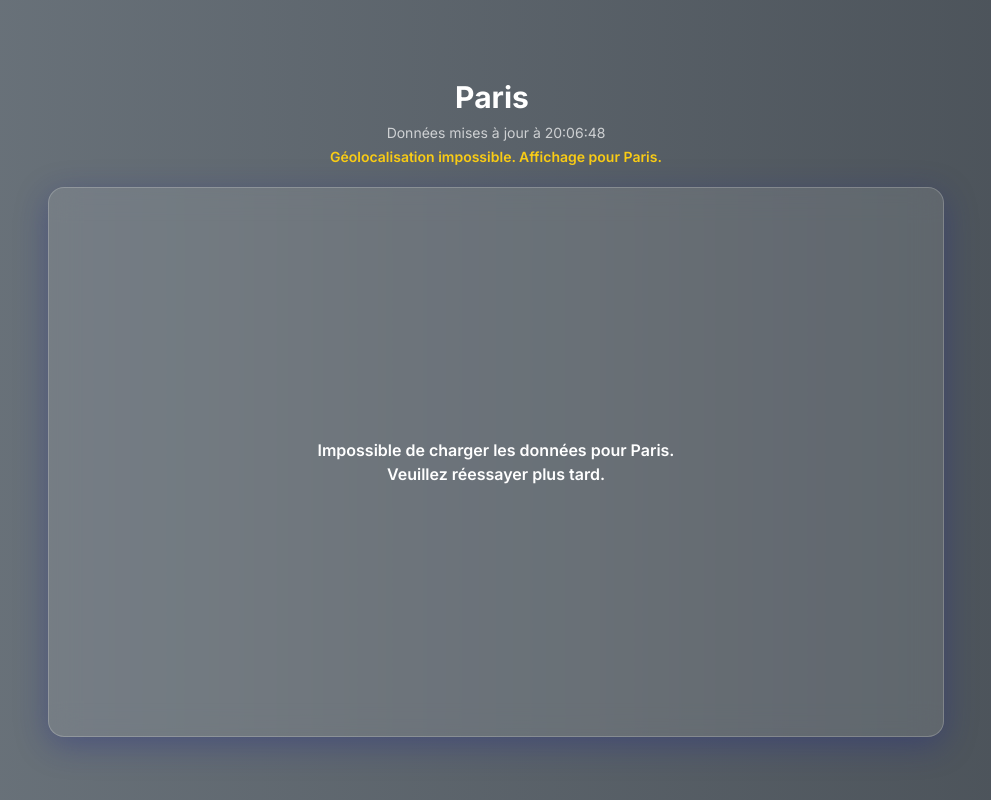
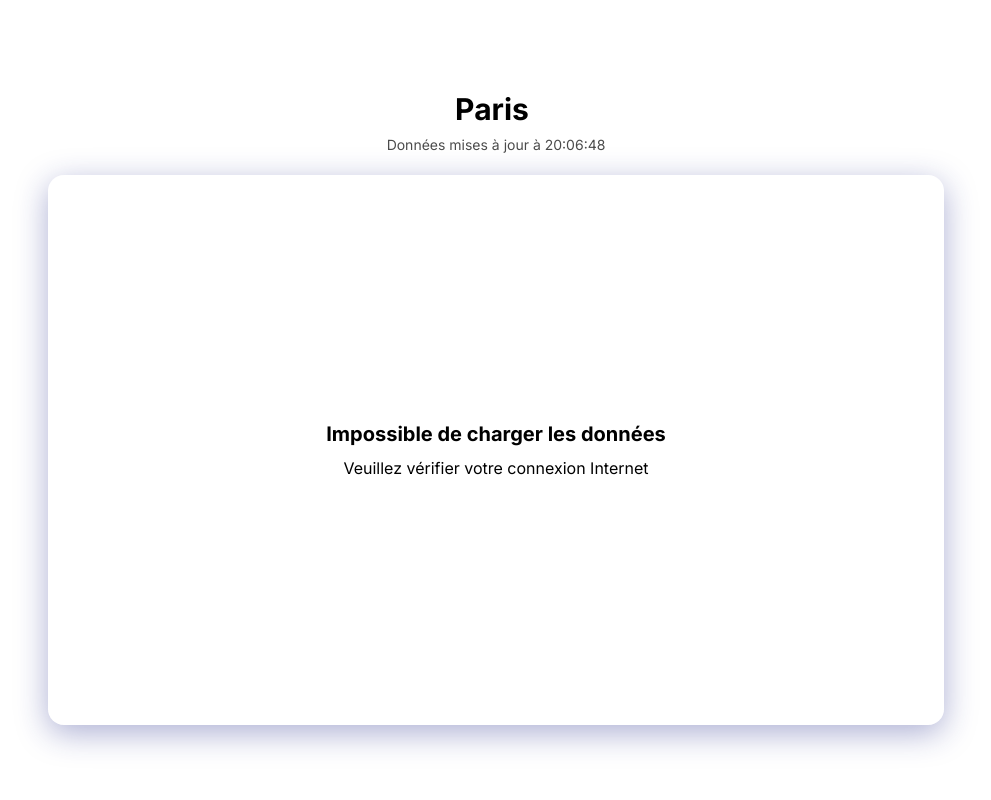
Before and after one commit to nitad54448/meteo, a plain HTML site: page index.html in a window 1280 px wide. Shown: the whole page, without its empty margins (144-1135 px from the left). Drawn offline with nearby package versions, Linux system fonts and the light colour scheme; no server answers.

Commit message:
Update index.html

```diff
--- a/index.html
+++ b/index.html
@@ -12,7 +12,6 @@
     <style>
         body {
             font-family: 'Inter', sans-serif;
-            /* Transition for background and text color */
             transition: background 1.5s ease-in-out, color 1.5s ease-in-out;
         }
         .glass-panel {
@@ -32,7 +31,7 @@
         }
     </style>
 </head>
-<body class="flex items-center justify-center min-h-screen p-4 bg-gray-800">
+<body class="flex items-center justify-center min-h-screen p-4">
     <div class="w-full max-w-4xl mx-auto">
         <header class="mb-5 text-center">
             <h1 class="text-1xl font-bold tracking-wider"></h1>
@@ -42,102 +41,20 @@
                 <div id="selector-arrow-container" class="ml-2 pointer-events-none"></div>
             </div>
             <p id="update-time" class="text-sm opacity-70">--</p>
-            <div id="error-message-container" class="text-yellow-400 font-semibold text-sm mt-1 h-5"></div>
+            <div id="error-message-container" class="text-red-500 font-semibold text-sm mt-1"></div>
         </header>
         <main id="weather-panel" class="glass-panel rounded-2xl p-6 min-h-[550px] flex items-center justify-center transition-opacity duration-500">
-            <!-- Weather content will be injected here -->
         </main>
     </div>
     <script>
         document.addEventListener('DOMContentLoaded', () => {
-            // --- DATA & CONFIGURATION ---
             const cities = [ { name: "Local" }, { name: "Dourdan", lat: 48.53, lon: 2.01 }, { name: "Orsay", lat: 48.70, lon: 2.19 }, { name: "Saclay", lat: 48.71, lon: 2.16 }, { name: "Paris", lat: 48.85, lon: 2.35 }, { name: "Versailles", lat: 48.80, lon: 2.13 }, { name: "Cergy", lat: 49.03, lon: 2.06 } ];
             const WMO_CODES = { 0: { description: "Ciel dégagé", emoji: "☀️" }, 1: { description: "Généralement dégagé", emoji: "🌤️" }, 2: { description: "Partiellement nuageux", emoji: "⛅️" }, 3: { description: "Nuageux", emoji: "☁️" }, 45: { description: "Brouillard", emoji: "🌫️" }, 48: { description: "Brouillard givrant", emoji: "🌫️" }, 51: { description: "Bruine légère", emoji: "💧" }, 53: { description: "Bruine modérée", emoji: "💧" }, 55: { description: "Bruine dense", emoji: "💧" }, 56: { description: "Bruine verglaçante", emoji: "🧊" }, 57: { description: "Bruine verglaçante", emoji: "🧊" }, 61: { description: "Pluie faible", emoji: "🌦️" }, 63: { description: "Pluie modérée", emoji: "🌧️" }, 65: { description: "Pluie forte", emoji: "🌧️" }, 66: { description: "Pluie verglaçante", emoji: "🧊" }, 67: { description: "Pluie verglaçante", emoji: "🧊" }, 71: { description: "Neige faible", emoji: "🌨️" }, 73: { description: "Neige modérée", emoji: "❄️" }, 75: { description: "Neige forte", emoji: "❄️" }, 77: { description: "Grains de neige", emoji: "❄️" }, 80: { description: "Averses faibles", emoji: "🌦️" }, 81: { description: "Averses modérées", emoji: "🌧️" }, 82: { description: "Averses violentes", emoji: "🌧️" }, 85: { description: "Averses de neige", emoji: "🌨️" }, 86: { description: "Averses de neige", emoji: "🌨️" }, 95: { description: "Orage", emoji: "⛈️" }, 96: { description: "Orage avec grêle", emoji: "⛈️" }, 99: { description: "Orage avec grêle", emoji: "⛈️" } };
 
-            // --- DOM ELEMENTS ---
             const weatherPanel = document.getElementById('weather-panel');
             const updateTimeElem = document.getElementById('update-time');
             const citySelector = document.getElementById('city-selector');
-            const errorMessageContainer = document.getElementById('error-message-container');
             let chartInstance = null;
-
-            // --- CORE LOGIC ---
-
-            /**
-             * Main function to fetch and display weather for a given city.
-             * Handles geolocation and fallbacks gracefully.
-             * @param {string} cityName - The name of the city from the selector.
-             */
-            const displayWeatherForCity = async (cityName) => {
-                errorMessageContainer.innerHTML = '';
-                showLoadingState(true);
-                let cityData;
-
-                // Step 1: Determine the city's coordinates.
-                if (cityName === "Local") {
-                    try {
-                        const response = await fetch('https://ipapi.co/json/');
-                        if (!response.ok) throw new Error('IP API response was not ok.');
-                        const ipData = await response.json();
-                        if (ipData.error) throw new Error(ipData.reason);
-
-                        cityData = { name: ipData.city, lat: ipData.latitude, lon: ipData.longitude };
-                        const localOption = Array.from(citySelector.options).find(option => option.value === 'Local');
-                        if (localOption) {
-                            localOption.text = cityData.name; // Update 'Local' to actual city name
-                        }
-                    } catch (geoError) {
-                        console.warn("Geolocation failed, falling back to Paris.", geoError);
-                        errorMessageContainer.innerHTML = 'Géolocalisation impossible. Affichage pour Paris.';
-                        citySelector.value = "Paris";
-                        cityData = cities.find(c => c.name === "Paris");
-                    }
-                } else {
-                    cityData = cities.find(c => c.name === cityName);
-                }
-
-                // Step 2: Fetch and render weather using the determined cityData.
-                try {
-                    if (!cityData || typeof cityData.lat === 'undefined' || typeof cityData.lon === 'undefined') {
-                        throw new Error(`Invalid city data for '${cityName}'.`);
-                    }
-
-                    const data = await getWeatherData(cityData.lat, cityData.lon);
-
-                    const now = new Date();
-                    const currentIndex = data.hourly.time.findIndex(t => new Date(t) > now);
-                    const futureIndex = Math.min(currentIndex + 6, data.hourly.time.length - 1);
-                    const futureTemp = data.hourly.temperature_2m[futureIndex];
-                    const textColor = updateVisuals(data.current.temperature_2m, futureTemp, data.current.weather_code);
-
-                    weatherPanel.innerHTML = createWeatherContent(data);
-                    renderChart(data.daily, textColor);
-
-                } catch (weatherError) {
-                    console.error(`Failed to display weather for ${cityData?.name || cityName}`, weatherError);
-                    weatherPanel.innerHTML = createErrorContent(cityData?.name || cityName);
-                    document.body.style.background = `linear-gradient(to right, #6c757d, #495057)`;
-                    document.body.style.color = 'white';
-                } finally {
-                    showLoadingState(false);
-                    updateTimeElem.textContent = `Données mises à jour à ${new Date().toLocaleTimeString('fr-FR')}`;
-                }
-            };
-
-            /**
-             * Fetches weather data from the Open-Meteo API.
-             * @param {number} lat - Latitude
-             * @param {number} lon - Longitude
-             * @returns {Promise<object>} - The weather data JSON.
-             */
-            const getWeatherData = async (lat, lon) => {
-                const url = `https://api.open-meteo.com/v1/forecast?latitude=${lat}&longitude=${lon}&current=temperature_2m,relative_humidity_2m,apparent_temperature,weather_code,wind_speed_10m&hourly=temperature_2m,weather_code&daily=weather_code,temperature_2m_max,temperature_2m_min&timezone=Europe/Paris&forecast_days=7`;
-                const response = await fetch(url);
-                if (!response.ok) throw new Error(`Erreur HTTP: ${response.status}`);
-                return await response.json();
-            };
-
-            // --- UI & VISUALS ---
 
             const isGloomyWeather = (code) => code >= 45;
 
@@ -194,6 +111,84 @@
                 });
                 citySelector.innerHTML = '';
                 cities.forEach(city => citySelector.add(new Option(city.name, city.name)));
+            };
+
+            const displayWeatherForCity = async (cityName) => {
+                document.getElementById('error-message-container').innerHTML = '';
+                showLoadingState(true);
+                let cityData;
+
+                if (cityName === "Local") {
+                    try {
+                        const response = await fetch('https://ipapi.co/json/');
+                        if (!response.ok) throw new Error('Could not fetch local city data.');
+                        const ipData = await response.json();
+                        if (ipData.error) throw new Error(ipData.reason);
+
+                        cityData = { name: ipData.city, lat: ipData.latitude, lon: ipData.longitude };
+                        const localOption = Array.from(citySelector.options).find(option => option.value === 'Local');
+                        if (localOption) {
+                            localOption.text = cityData.name;
+                        }
+                    } catch (geoError) {
+                        // FIXED: Show error message and fallback to Paris
+                        console.warn("Geolocation failed, falling back to Paris.", geoError);
+
+                        // 1. Display error message
+                        document.getElementById('error-message-container').innerHTML = 'Géolocalisation échouée. Affichage de Paris.';
+
+                        // 2. Set dropdown to Paris
+                        citySelector.value = "Paris";
+
+                        // 3. Return weather for Paris
+                        displayWeatherForCity("Paris");
+                        return;
+                    }
+                } else {
+                    cityData = cities.find(c => c.name === cityName);
+                }
+
+                try {
+                    if (!cityData) throw new Error(`City data for '${cityName}' not found.`);
+
+                    const data = await getWeatherData(cityData.lat, cityData.lon);
+
+                    const now = new Date();
+                    const currentIndex = data.hourly.time.findIndex(t => new Date(t) > now);
+                    const futureIndex = Math.min(currentIndex + 6, data.hourly.time.length - 1);
+                    const futureTemp = data.hourly.temperature_2m[futureIndex];
+                    const textColor = updateVisuals(data.current.temperature_2m, futureTemp, data.current.weather_code);
+                    weatherPanel.innerHTML = createWeatherContent(data);
+                    renderChart(data.daily, textColor);
+
+                } catch (weatherError) {
+                    console.error(`Failed to display weather for ${cityData ? cityData.name : cityName}`, weatherError);
+                    const errorCityName = cityData ? cityData.name : cityName;
+
+                    // FIXED: Handle Paris fetch failure
+                    if (cityName === "Paris") {
+                        weatherPanel.innerHTML = `
+                            <div class="text-center">
+                                <p class="text-xl font-bold">Impossible de charger les données</p>
+                                <p class="mt-2">Veuillez vérifier votre connexion Internet</p>
+                            </div>
+                        `;
+                    } else {
+                        document.getElementById('error-message-container').innerHTML = `Erreur pour ${errorCityName}. Affichage de Paris.`;
+                        citySelector.value = "Paris";
+                        displayWeatherForCity("Paris");
+                    }
+                } finally {
+                    showLoadingState(false);
+                    updateTimeElem.textContent = `Données mises à jour à ${new Date().toLocaleTimeString('fr-FR')}`;
+                }
+            };
+
+            const getWeatherData = async (lat, lon) => {
+                const url = `https://api.open-meteo.com/v1/forecast?latitude=${lat}&longitude=${lon}&current=temperature_2m,relative_humidity_2m,apparent_temperature,weather_code,wind_speed_10m&hourly=temperature_2m,weather_code&daily=weather_code,temperature_2m_max,temperature_2m_min&timezone=Europe/Paris&forecast_days=7`;
+                const response = await fetch(url);
+                if (!response.ok) throw new Error(`Erreur HTTP: ${response.status}`);
+                return await response.json();
             };
 
             const createWeatherContent = (data) => {
@@ -267,11 +262,12 @@
 
             const renderChart = (daily, textColor) => {
                 const ctx = document.getElementById('forecastChart').getContext('2d');
+                const formatter = new Intl.DateTimeFormat('fr-FR', { weekday: 'short' });
                 if (chartInstance) { chartInstance.destroy(); }
                 chartInstance = new Chart(ctx, {
                     type: 'line',
                     data: {
-                        labels: daily.time.map(t => new Intl.DateTimeFormat('fr-FR', { weekday: 'short' }).format(new Date(t))),
+                        labels: daily.time.map(t => formatter.format(new Date(t))),
                         datasets: [{
                             label: 'Max', data: daily.temperature_2m_max, borderColor: textColor, tension: 0.4, pointRadius: 0
                         }, {
@@ -289,30 +285,9 @@
                 });
             };
 
-            // --- HELPER FUNCTIONS ---
+            const getWeatherInfo = (code) => WMO_CODES[code] || { description: "Inconnu", emoji: "🌍" };
+            const showLoadingState = (isLoading) => { weatherPanel.style.opacity = isLoading ? '0.5' : '1'; };
 
-            const getWeatherInfo = (code) => WMO_CODES[code] || { description: "Inconnu", emoji: "🌍" };
-
-            /**
-             * THIS FUNCTION IS FIXED
-             * Manages the loading state UI.
-             * @param {boolean} isLoading - Whether the app is currently loading.
-             */
-            const showLoadingState = (isLoading) => {
-                if (isLoading) {
-                    weatherPanel.innerHTML = `<div class="text-center p-8">Chargement...</div>`;
-                    weatherPanel.style.opacity = '0.5';
-                } else {
-                    // Only restore opacity. Do not touch innerHTML, as it would
-                    // clear the newly rendered chart.
-                    weatherPanel.style.opacity = '1';
-                }
-            };
-            const createErrorContent = (city) => `<div class="text-center font-semibold p-8">Impossible de charger les données pour ${city}.<br>Veuillez réessayer plus tard.</div>`;
-
-            /**
-             * Initializes the application.
-             */
             const init = () => {
                 populateCitySelector();
                 const defaultCity = "Local";
@@ -321,7 +296,6 @@
                 citySelector.addEventListener('change', (e) => displayWeatherForCity(e.target.value));
             };
 
-            // --- START THE APP ---
             init();
         });
     </script>
```
